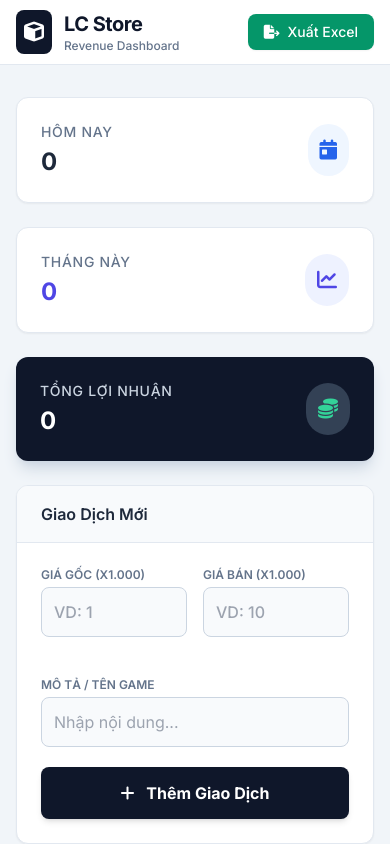
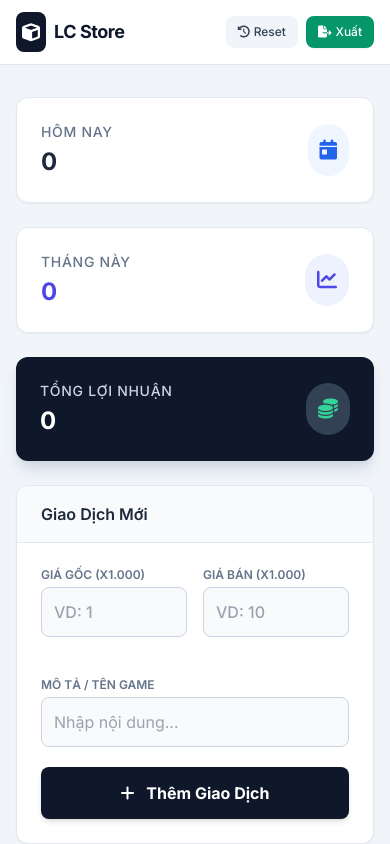
Before and after one commit to hellfive123/LC-Store-Manager, a website: page public/index.html in a window 390 px wide. Shown: the top 844 px of the page. Drawn offline with nearby package versions, Linux system fonts and the light colour scheme; no server answers.

Commit message:
Hien nut chot so mobile

```diff
--- a/public/index.html
+++ b/public/index.html
@@ -33,24 +33,28 @@
 </head>
 <body class="bg-slate-100 text-slate-800 min-h-screen pb-10">
 
-    <nav class="bg-white border-b border-slate-200 sticky top-0 z-30">
+	<nav class="bg-white border-b border-slate-200 sticky top-0 z-30">
         <div class="max-w-7xl mx-auto px-4 sm:px-6 lg:px-8">
             <div class="flex justify-between h-16">
-                <div class="flex items-center gap-3">
-                    <div class="bg-primary text-white p-2 rounded-lg">
-                        <i class="fas fa-cube text-xl"></i>
+                <div class="flex items-center gap-2 md:gap-3">
+                    <div class="bg-primary text-white p-1.5 md:p-2 rounded-lg">
+                        <i class="fas fa-cube text-lg md:text-xl"></i>
                     </div>
                     <div>
-                        <h1 class="text-xl font-bold text-primary tracking-tight">LC Store</h1>
-                        <p class="text-xs text-slate-500 font-medium">Revenue Dashboard</p>
+                        <h1 class="text-lg md:text-xl font-bold text-primary tracking-tight">LC Store</h1>
+                        <p class="text-[10px] md:text-xs text-slate-500 font-medium hidden md:block">Revenue Dashboard</p>
                     </div>
                 </div>
-                <div class="flex items-center gap-3">
-                    <button onclick="settleAll()" class="hidden md:flex items-center gap-2 bg-slate-100 hover:bg-slate-200 text-slate-700 px-4 py-2 rounded-lg text-sm font-medium transition">
-                        <i class="fas fa-history"></i> Chốt sổ & Reset
+
+                <div class="flex items-center gap-2">
+                    <button onclick="settleAll()" class="flex items-center gap-1 md:gap-2 bg-slate-100 hover:bg-slate-200 text-slate-700 px-3 py-2 rounded-lg text-xs md:text-sm font-medium transition whitespace-nowrap">
+                        <i class="fas fa-history"></i>
+                        <span>Reset</span>
                     </button>
-                    <button onclick="exportToExcel()" class="flex items-center gap-2 bg-emerald-600 hover:bg-emerald-700 text-white px-4 py-2 rounded-lg text-sm font-medium shadow-sm transition">
-                        <i class="fas fa-file-export"></i> Xuất Excel
+
+                    <button onclick="exportToExcel()" class="flex items-center gap-1 md:gap-2 bg-emerald-600 hover:bg-emerald-700 text-white px-3 py-2 rounded-lg text-xs md:text-sm font-medium shadow-sm transition whitespace-nowrap">
+                        <i class="fas fa-file-export"></i>
+                        <span class="hidden md:inline">Excel</span> <span class="inline md:hidden">Xuất</span>
                     </button>
                 </div>
             </div>
```
